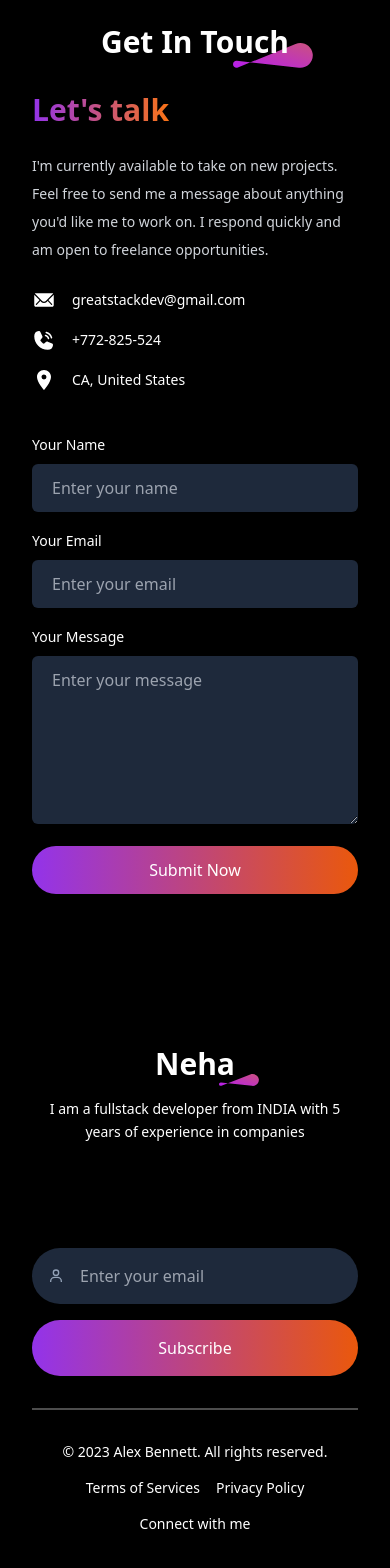
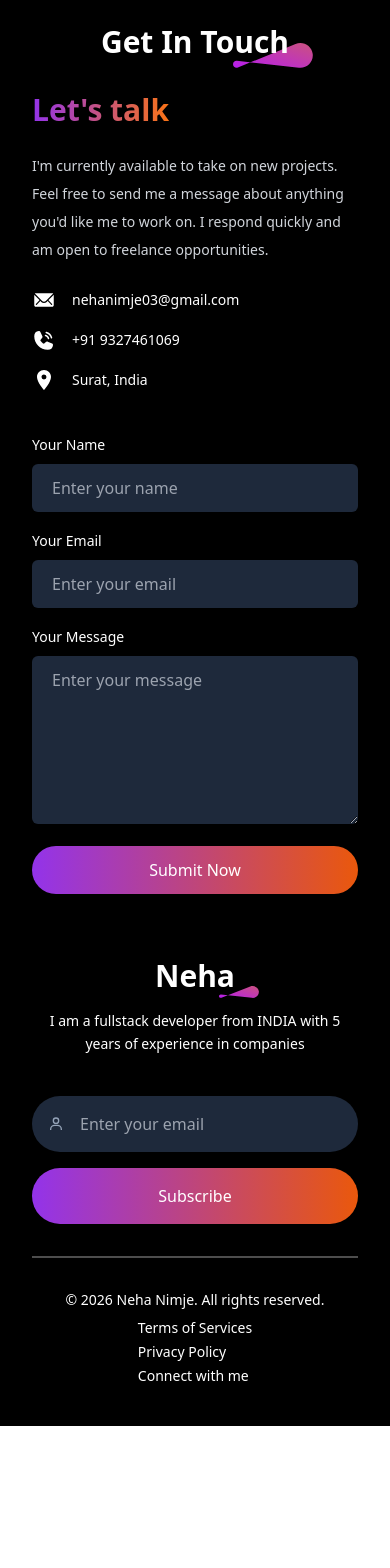
Before and after one commit to nehanimje03/portfolio, a React (Vite) app: page / in a window 390 px wide. Shown: the part 4820-6388 px from the top of the page. After the commit the page ends 6246 px from the top, so only its background shows below. Built offline with nearby package versions, Linux system fonts and the light colour scheme.

Commit message:
responsive

```diff
--- a/src/Home.jsx
+++ b/src/Home.jsx
@@ -494,18 +494,18 @@ const Home = () => {
               <div className="flex items-center gap-4 mb-4">
                 <IoIosMail size={24} />
                 <span className="text-sm sm:text-base">
-                  greatstackdev@gmail.com
+                  nehanimje03@gmail.com
                 </span>
               </div>
 
               <div className="flex items-center gap-4 mb-4">
                 <PiPhoneCallFill size={24} />
-                <span className="text-sm sm:text-base">+772-825-524</span>
+                <span className="text-sm sm:text-base">+91 9327461069</span>
               </div>
 
               <div className="flex items-center gap-4">
                 <MdLocationOn size={24} />
-                <span className="text-sm sm:text-base">CA, United States</span>
+                <span className="text-sm sm:text-base">Surat, India</span>
               </div>
             </div>
 
@@ -547,11 +547,11 @@ const Home = () => {
           </div>
         </section>
       </main>
-      <footer className="sm:my-20 my-10 flex flex-col px-8 md:px-10  sm:px-16 lg:px-[10%] md:py-16 py-6">
+      <footer className="sm:my-20 my-10 flex flex-col px-8 md:px-10  sm:px-16 lg:px-[10%] sm:py-16 py-0">
         {/* Top Section */}
         <div className="flex flex-col md:flex-row justify-between gap-10">
           {/* Left */}
-          <div className=" flex flex-col md:items-start items-center   py-16 text-white text-center md:text-left">
+          <div className=" flex flex-col md:items-start items-center   sm:py-16 py-0 text-white text-center md:text-left">
             <div className="flex relative items-center justify-center md:justify-start">
               <h1 className="text-3xl sm:text-4xl font-bold z-10 relative">
                 Neha
@@ -591,10 +591,10 @@ const Home = () => {
         <div className="my-8 h-0.5 bg-white w-full opacity-30" />
 
         {/* Bottom Section */}
-        <div className="text-white flex flex-col md:flex-row justify-between items-center gap-4 text-sm">
-          <p>© 2023 Alex Bennett. All rights reserved.</p>
+        <div className="text-white flex flex-col md:flex-row justify-between items-center sm:gap-4 gap-2 text-sm">
+          <p>© 2026 Neha Nimje. All rights reserved.</p>
 
-          <ul className="flex flex-wrap justify-center md:justify-end gap-4 md:gap-6">
+          <ul className="flex flex-wrap justify-center md:justify-end gap-1 md:gap-6 sm:flex-row flex-col ">
             <li className="cursor-pointer hover:underline">
               Terms of Services
             </li>
```
